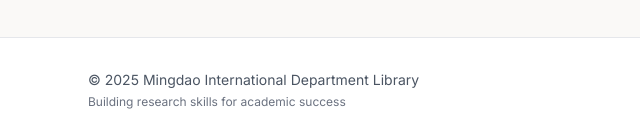
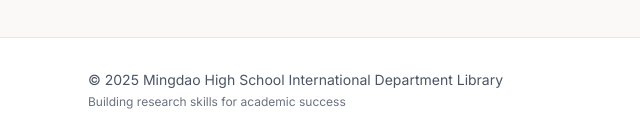
Before and after one commit to mdidlib/mdidlib.github.io, a plain HTML site: page research-toolkit/index.html in a window 1280 px wide. Shown: the part 2094-2233 px from the top of the page, 0-640 px from the left. Drawn offline with nearby package versions, Linux system fonts and the light colour scheme.

Commit message:
Update index.html

```diff
--- a/research-toolkit/index.html
+++ b/research-toolkit/index.html
@@ -329,7 +329,7 @@
         <div class="max-w-6xl mx-auto px-6 py-8">
             <div class="flex flex-col md:flex-row items-center justify-between gap-4">
                 <div class="text-center md:text-left">
-                    <p class="text-sm text-gray-600">© 2025 Mingdao International Department Library</p>
+                    <p class="text-sm text-gray-600">© 2025 Mingdao High School International Department Library</p>
                     <p class="text-xs text-gray-500 mt-1">Building research skills for academic success</p>
                 </div>
                 <div class="flex items-center gap-6">
```
